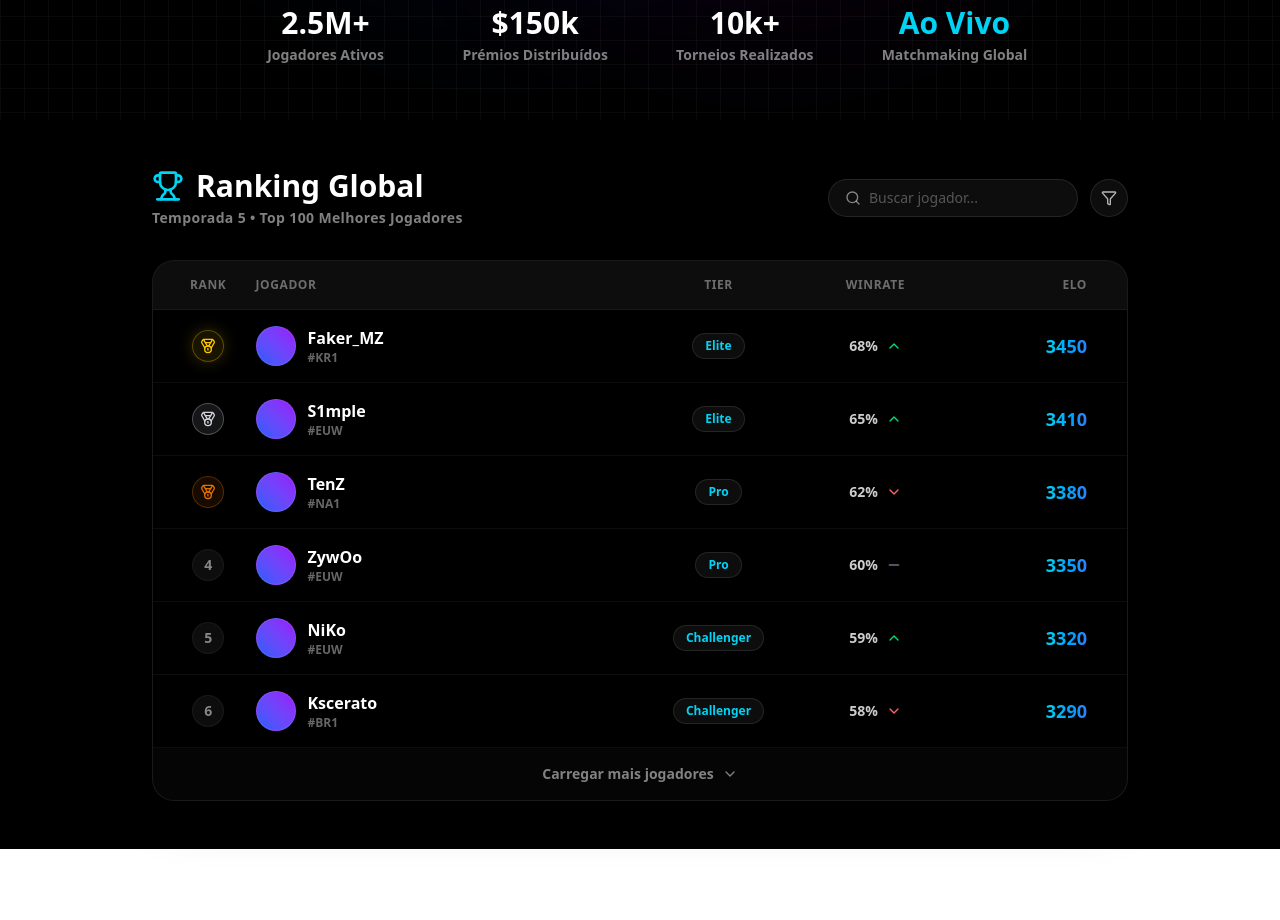
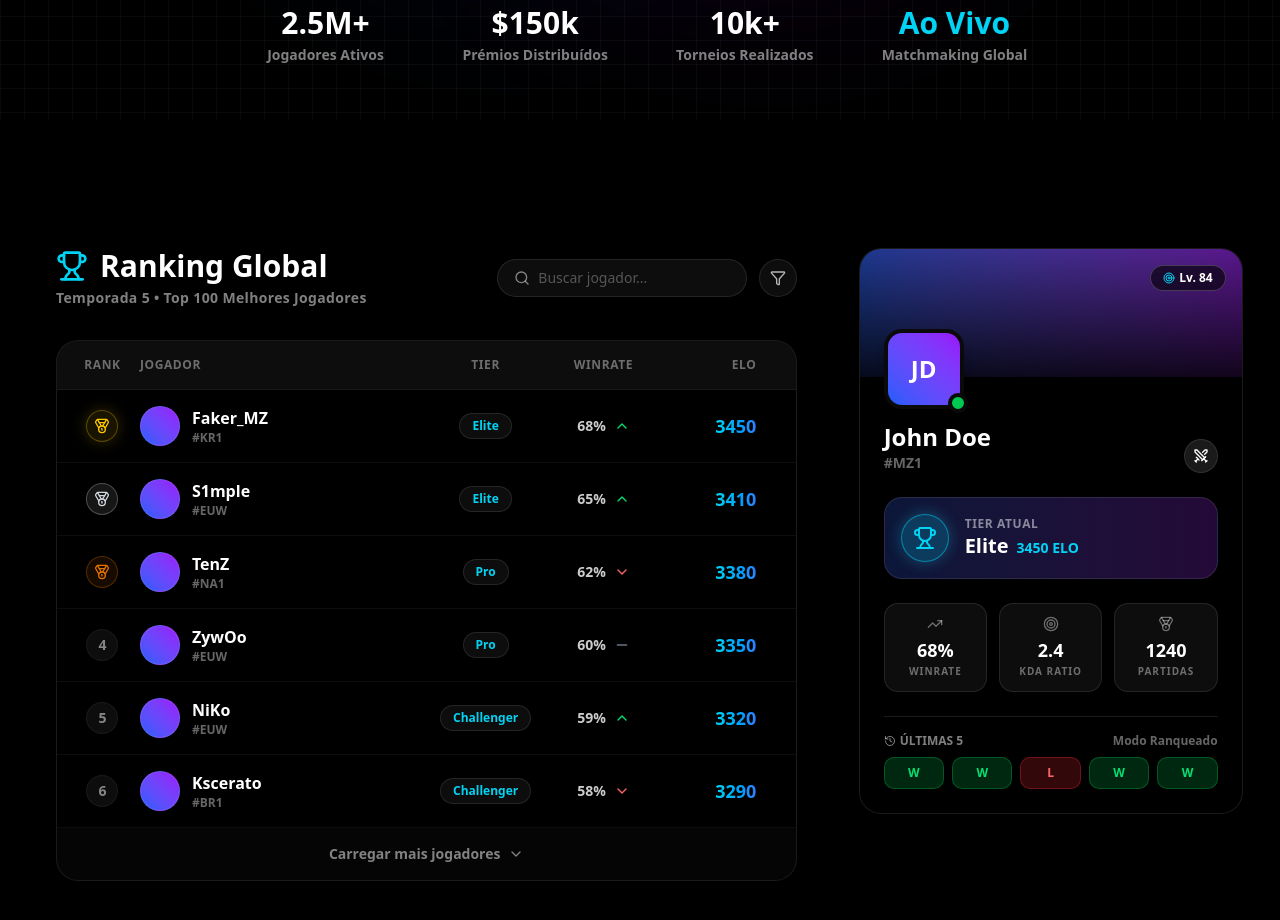
Before and after one commit to LURY-TMP/matzon-web-test, a Next.js app in the folder apps/web/: page / in a window 1280 px wide. Shown: the part 680-1600 px from the top of the page. Before the commit the page ends 1529 px from the top, so only its background shows below. Built offline with nearby package versions, Linux system fonts and the light colour scheme.

Commit message:
feat: PlayerCard com stats, ELO, tier e histórico recente

```diff
--- a/apps/web/src/app/page.tsx
+++ b/apps/web/src/app/page.tsx
@@ -1,13 +1,21 @@
 import { Navbar } from '@/components/layout/Navbar';
 import { LandingHero } from '@/components/layout/LandingHero';
 import { Leaderboard } from '@/components/gaming/Leaderboard';
+import { PlayerCard } from '@/components/social/PlayerCard';
 
 export default function Home() {
   return (
-    <main className="bg-black min-h-screen">
+    <main className="min-h-screen bg-black">
       <Navbar />
       <LandingHero />
-      <Leaderboard />
+      <div className="max-w-7xl mx-auto px-4 sm:px-6 lg:px-8 py-20 flex flex-col lg:flex-row gap-8 items-start">
+        <div className="w-full lg:w-2/3">
+          <Leaderboard />
+        </div>
+        <div className="w-full lg:w-1/3 pt-12">
+          <PlayerCard />
+        </div>
+      </div>
     </main>
   );
 }
--- /dev/null
+++ b/apps/web/src/components/social/PlayerCard.tsx
@@ -0,0 +1,99 @@
+'use client';
+
+import React from 'react';
+import { motion } from 'framer-motion';
+import { Trophy, Swords, Target, TrendingUp, Medal, History } from 'lucide-react';
+
+const playerData = {
+  name: 'John Doe',
+  tag: '#MZ1',
+  level: 84,
+  tier: 'Elite',
+  elo: 3450,
+  winrate: '68%',
+  matches: 1240,
+  kda: '2.4',
+  recentForm: ['W', 'W', 'L', 'W', 'W'],
+};
+
+export function PlayerCard() {
+  return (
+    <motion.div
+      initial={{ opacity: 0, y: 20 }}
+      animate={{ opacity: 1, y: 0 }}
+      transition={{ duration: 0.5, ease: 'easeOut' }}
+      className="w-full max-w-sm mx-auto bg-black/40 backdrop-blur-xl border border-white/10 rounded-3xl overflow-hidden shadow-2xl relative group"
+    >
+      <div className="h-32 w-full relative bg-gradient-to-r from-blue-900 to-purple-900">
+        <div className="absolute inset-0 bg-gradient-to-t from-black/80 to-transparent" />
+        <div className="absolute top-4 right-4 bg-black/60 backdrop-blur-md border border-white/20 px-3 py-1 rounded-full flex items-center gap-1">
+          <Target className="w-3 h-3 text-cyan-400" />
+          <span className="text-white text-xs font-black">Lv. {playerData.level}</span>
+        </div>
+      </div>
+      <div className="absolute top-20 left-6">
+        <div className="relative">
+          <div className="w-20 h-20 rounded-2xl bg-gradient-to-tr from-blue-600 to-purple-600 border-4 border-[#0a0a0a] flex items-center justify-center shadow-lg transform group-hover:scale-105 transition-transform duration-300">
+            <span className="text-white font-black text-2xl">JD</span>
+          </div>
+          <div className="absolute -bottom-1 -right-1 w-5 h-5 bg-green-500 border-4 border-[#0a0a0a] rounded-full" />
+        </div>
+      </div>
+      <div className="pt-12 pb-6 px-6">
+        <div className="mb-6 flex justify-between items-end">
+          <div>
+            <h3 className="text-2xl font-black text-white leading-none">{playerData.name}</h3>
+            <p className="text-white/40 text-sm font-bold mt-1">{playerData.tag}</p>
+          </div>
+          <button className="bg-white/10 hover:bg-white/20 text-white p-2 rounded-full border border-white/10 transition-colors">
+            <Swords className="w-4 h-4" />
+          </button>
+        </div>
+        <div className="flex items-center gap-4 bg-gradient-to-r from-blue-900/40 to-purple-900/40 border border-white/10 p-4 rounded-2xl mb-6">
+          <div className="w-12 h-12 rounded-full bg-cyan-400/20 border border-cyan-400/50 flex items-center justify-center shadow-[0_0_15px_rgba(34,211,238,0.3)]">
+            <Trophy className="w-6 h-6 text-cyan-400" />
+          </div>
+          <div>
+            <p className="text-white/50 text-xs font-bold uppercase tracking-wider">Tier Atual</p>
+            <div className="flex items-baseline gap-2">
+              <span className="text-white font-black text-xl">{playerData.tier}</span>
+              <span className="text-cyan-400 font-black text-sm">{playerData.elo} ELO</span>
+            </div>
+          </div>
+        </div>
+        <div className="grid grid-cols-3 gap-3 mb-6">
+          <div className="bg-white/5 border border-white/10 rounded-xl p-3 flex flex-col items-center justify-center">
+            <TrendingUp className="w-4 h-4 text-white/40 mb-1" />
+            <span className="text-white font-black text-lg">{playerData.winrate}</span>
+            <span className="text-white/40 text-[10px] uppercase font-bold tracking-widest">Winrate</span>
+          </div>
+          <div className="bg-white/5 border border-white/10 rounded-xl p-3 flex flex-col items-center justify-center">
+            <Target className="w-4 h-4 text-white/40 mb-1" />
+            <span className="text-white font-black text-lg">{playerData.kda}</span>
+            <span className="text-white/40 text-[10px] uppercase font-bold tracking-widest">KDA Ratio</span>
+          </div>
+          <div className="bg-white/5 border border-white/10 rounded-xl p-3 flex flex-col items-center justify-center">
+            <Medal className="w-4 h-4 text-white/40 mb-1" />
+            <span className="text-white font-black text-lg">{playerData.matches}</span>
+            <span className="text-white/40 text-[10px] uppercase font-bold tracking-widest">Partidas</span>
+          </div>
+        </div>
+        <div className="border-t border-white/10 pt-4">
+          <div className="flex items-center justify-between mb-2">
+            <span className="text-white/50 text-xs font-bold uppercase flex items-center gap-1">
+              <History className="w-3 h-3" /> Últimas 5
+            </span>
+            <span className="text-white/40 text-xs font-bold">Modo Ranqueado</span>
+          </div>
+          <div className="flex gap-2 w-full justify-between">
+            {playerData.recentForm.map((result, index) => (
+              <div key={index} className={`flex-1 h-8 rounded-lg flex items-center justify-center font-black text-xs ${result === 'W' ? 'bg-green-500/20 text-green-400 border border-green-500/30' : 'bg-red-500/20 text-red-400 border border-red-500/30'}`}>
+                {result}
+              </div>
+            ))}
+          </div>
+        </div>
+      </div>
+    </motion.div>
+  );
+}
```
